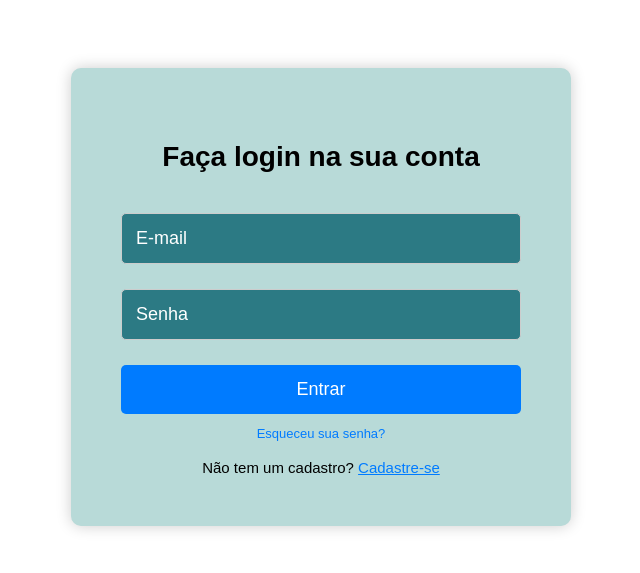
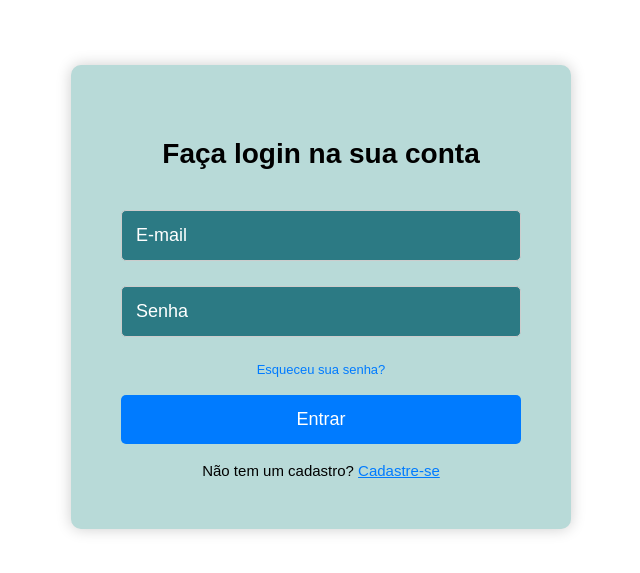
Before and after one commit to davichicarelli/projetogrupo1pcdavi, a plain HTML site: page index.html in a window 1280 px wide. Shown: the part 103-676 px from the top of the page, without its empty margins (319-959 px from the left). Drawn offline with Linux system fonts and the light colour scheme.

Commit message:
agumas alterações e tentativas de melhorar a página de login

```diff
--- a/index.html
+++ b/index.html
@@ -17,7 +17,7 @@
 
 
         .login-container {
-            background-color: #B8DAD8;
+            background-color: #B8DAD8; /* mudar cor do fundo da box centralizada */
             padding: 50px;
             border-radius: 10px;
             box-shadow: 0 0 15px rgba(0, 0, 0, 0.2);
@@ -106,6 +106,10 @@
             <div class="input-group">
 
                 <style>
+                    input {
+                      color: white; /* cor do texto digitado */
+                    }
+
                     input::placeholder {
                       color: white;       /* mudar cor do placeholder */
                       opacity: 1;         /* garante que  o placeholder fique totalmente visível */
@@ -113,23 +117,43 @@
                   </style>
 
                 <input type="email" style="background-color: #2C7A84 "placeholder= E-mail required>
+
             </div>
             <div class="input-group">
 
                 <style>
+                    input {
+                      color: white; /* mudar cor do texto digitado */
+                    }
+
                     input::placeholder {
                       color: white;      /* mudar cor do placeholder */
                       opacity: 1;         /* garante que  o placeholder fique totalmente visível */
                     }
                   </style>
-                <input type="password" style="background-color: #2C7A84 "placeholder= Senha required minlength="8" maxlength="8">
+
+
+                        <style>
+                            input {
+                              color: white; /* cor do texto digitado */
+                            }
+
+                            input::placeholder {
+                              color: white;       /* mudar cor do placeholder */
+                              opacity: 1;         /* garante que  o placeholder fique totalmente visível */
+                            }
+                          </style>
+
+                        <input type="password" style="background-color: #2C7A84 "placeholder= Senha minlength="8" maxlength="8" required>
+                    </div>
+
+            <div class="forgot-password">
+                <a href="#">Esqueceu sua senha?</a>
             </div>
             <button type="submit">Entrar</button>
         </form>
 
-        <div class="forgot-password">
-            <a href="#">Esqueceu sua senha?</a>
-        </div>
+       <br>
 
         <div class="signup-link">
             Não tem um cadastro? <a href="#">Cadastre-se</a>
```
